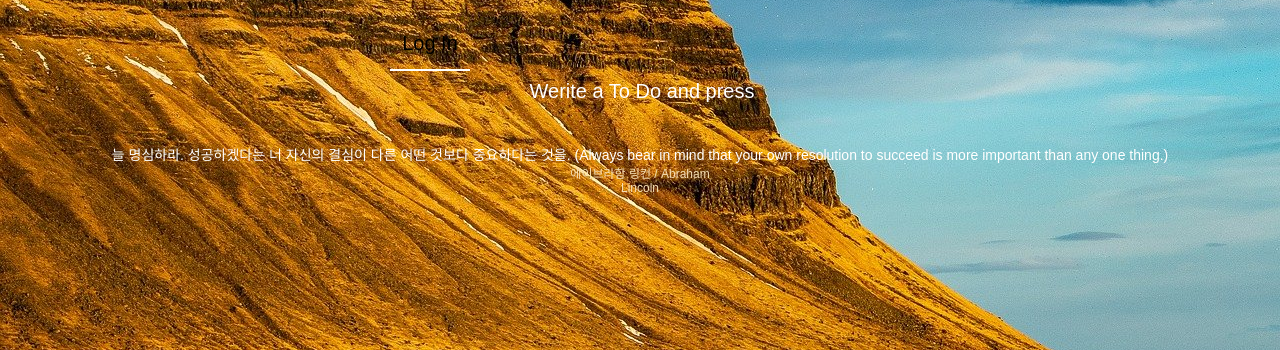
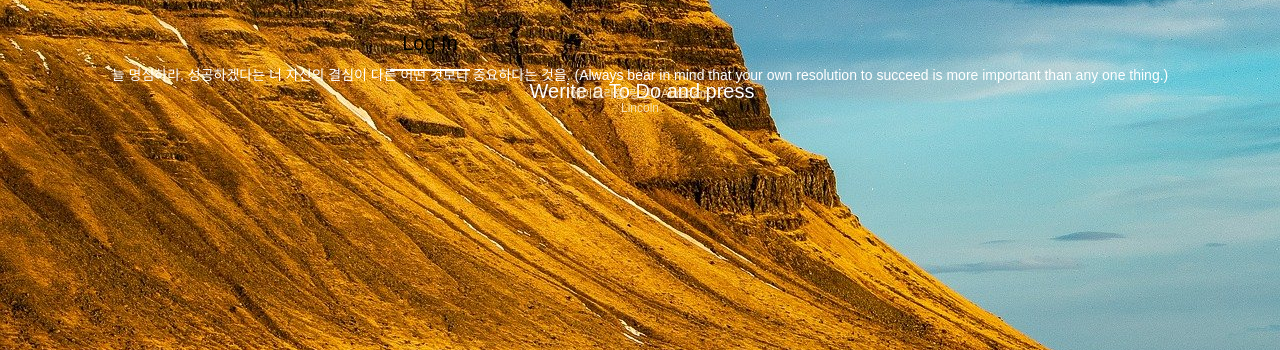
Before and after one commit to pafuru/pafuru.github.io, a plain HTML site: page index.html in a window 1280 px wide. Shown: the part 450-800 px from the top of the page. Drawn offline with Linux system fonts and the light colour scheme.

Commit message:
Update style.css

```diff
--- a/css/style.css
+++ b/css/style.css
@@ -154,7 +154,7 @@ input:focus {outline:none;}
     font-family: 'Gowun Dodum', sans-serif, 'Oswald';
     font-weight: 400;
     position: relative;
-    top: 40vh;
+    top: 30vh;
 
 }
 
```
